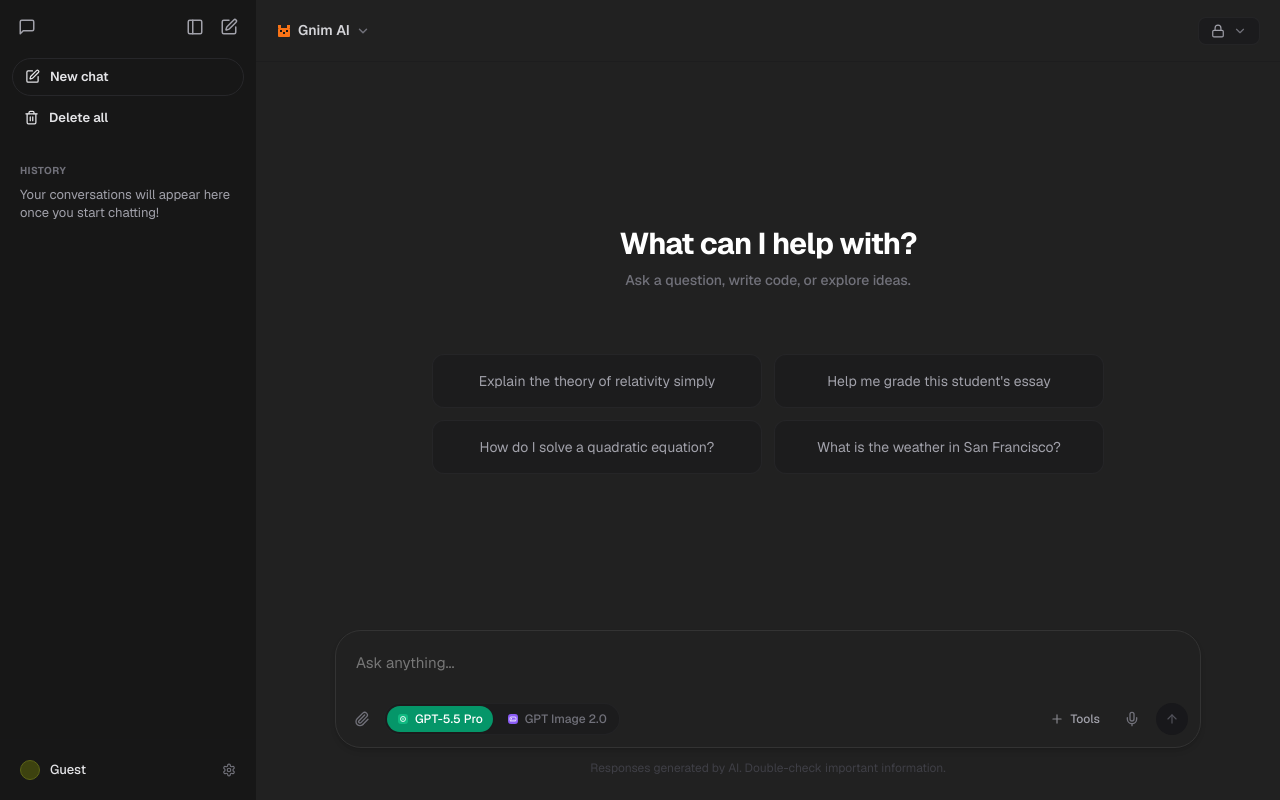
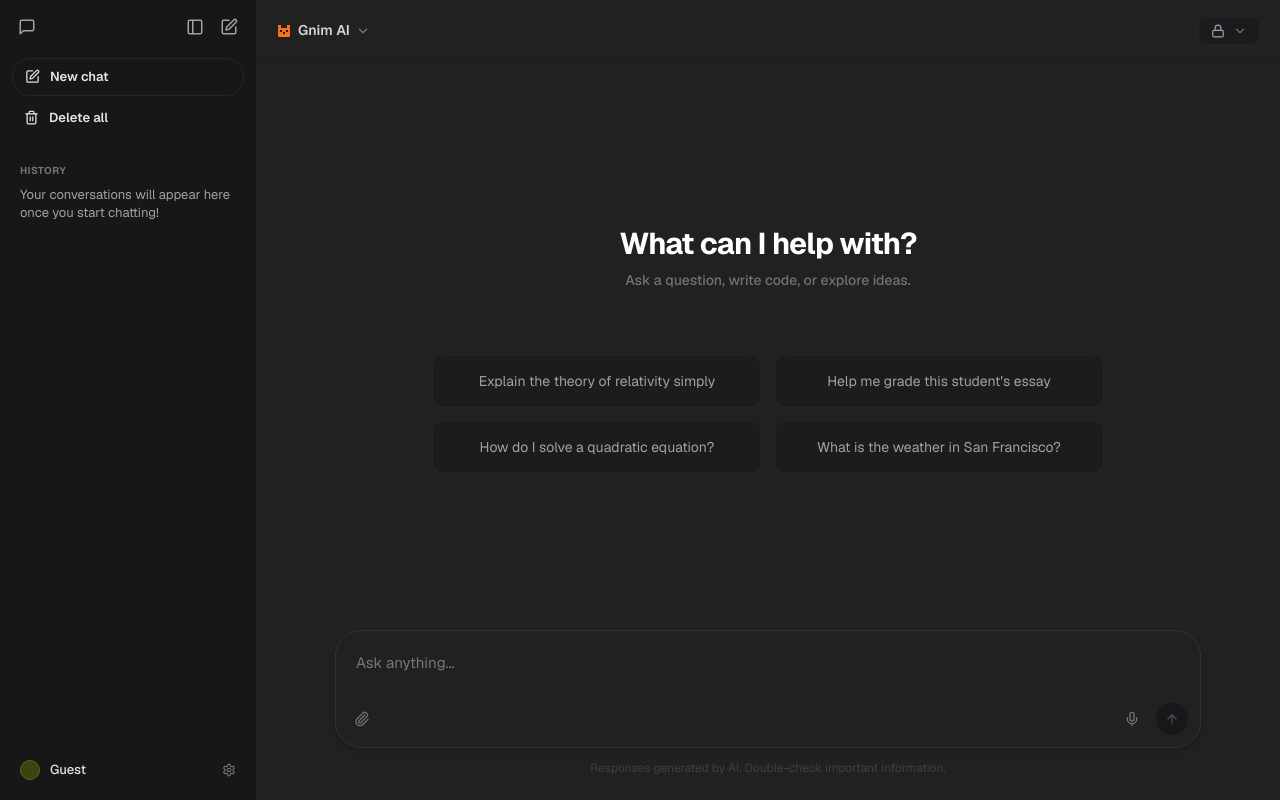
Before and after one commit to CodeCapsule/gnim, a Next.js app: page / in a window 1280 px wide. Built offline with nearby package versions, Linux system fonts and the light colour scheme.

Commit message:
ui: remove mode selector and tools dropdown from chat input action bar

```diff
--- a/src/components/ChatWindow.tsx
+++ b/src/components/ChatWindow.tsx
@@ -1426,7 +1426,6 @@ export default function ChatWindow({ conversation, onUpdate }: Props) {
               {/* Action bar on the bottom */}
               <div className="flex items-center justify-between mt-2">
                 <div className="flex items-center gap-2">
-                  {/* Attachment Clip */}
                   <button
                     type="button"
                     onClick={() => fileInputRef.current?.click()}
@@ -1434,32 +1433,6 @@ export default function ChatWindow({ conversation, onUpdate }: Props) {
                   >
                     <Paperclip size={16} />
                   </button>
-
-                  {/* Mode Selector — Text / Image toggle */}
-                  <div className="flex items-center gap-1 bg-zinc-900/50 border border-zinc-800/60 rounded-full p-0.5">
-                    {MODES.map((mode) => (
-                      <button
-                        key={mode.id}
-                        type="button"
-                        onClick={() => setSelectedMode(mode.id)}
-                        title={mode.description}
-                        className={`flex items-center gap-1.5 px-2.5 py-1 rounded-full text-[12px] font-medium transition-all ${
-                          selectedMode === mode.id
-                            ? mode.id === "image"
-                              ? "bg-violet-600 text-white shadow-sm"
-                              : "bg-emerald-600 text-white shadow-sm"
-                            : "text-zinc-500 hover:text-zinc-300"
-                        }`}
-                      >
-                        {mode.id === "text" ? (
-                          <GptTextIcon className="w-3 h-3" />
-                        ) : (
-                          <GptImageIcon className="w-3 h-3" />
-                        )}
-                        <span>{mode.label}</span>
-                      </button>
-                    ))}
-                  </div>
                 </div>
 
                 {/* Send/Stop Button + remaining counter */}
@@ -1467,7 +1440,7 @@ export default function ChatWindow({ conversation, onUpdate }: Props) {
 
                   {/* Remaining messages pill — show when <= 5 left and not limited */}
                   {!isLimited && remaining <= 5 && (
-                    <div className="flex items-center gap-1 px-2 py-0.5 rounded-full bg-orange-500/10 border border-orange-500/25 text-orange-400 text-[11px] font-medium">
+                    <div className="flex items-center gap-1 px-2 py-0.5 rounded-full bg-orange-500/10 border border-orange-500/25 text-orange-400 text-[11px] font-medium mr-2">
                       <svg width="10" height="10" viewBox="0 0 24 24" fill="none" xmlns="http://www.w3.org/2000/svg">
                         <circle cx="12" cy="12" r="10" stroke="currentColor" strokeWidth="2" />
                         <path d="M12 8v4l3 3" stroke="currentColor" strokeWidth="2" strokeLinecap="round" />
@@ -1475,84 +1448,6 @@ export default function ChatWindow({ conversation, onUpdate }: Props) {
                       {remaining} left
                     </div>
                   )}
-
-                  {/* Capabilities Selector & Dropdown */}
-                  <div className="relative" ref={capDropdownRef}>
-                    <button
-                      type="button"
-                      onClick={() => setCapabilitiesDropdownOpen(!capabilitiesDropdownOpen)}
-                      className="flex items-center gap-1.5 px-2 py-1 rounded-full hover:bg-zinc-800/80 text-[12px] font-medium text-zinc-400 hover:text-zinc-200 transition-all cursor-pointer"
-                    >
-                      <Plus size={14} className="opacity-80" />
-                      <span>Tools</span>
-                    </button>
-
-                    {/* ChatGPT-style Capabilities Menu */}
-                    {capabilitiesDropdownOpen && (
-                      <div className="absolute bottom-full right-0 mb-3 w-[700px] bg-[#000000] border border-zinc-800 rounded-2xl p-0 shadow-[0_0_40px_rgba(0,0,0,0.5)] z-50 overflow-hidden text-[13px]">
-                        {/* Table Header */}
-                        <div className="grid grid-cols-[1fr_2.5fr_2.5fr] gap-6 px-6 py-4 border-b border-zinc-800/80 text-white font-bold text-[13px]">
-                          <div>Capability</div>
-                          <div>What it does</div>
-                          <div>Best for</div>
-                        </div>
-
-                        {/* Row 1: Thinking */}
-                        <button
-                          type="button"
-                          onClick={() => setThinkingEnabled(!thinkingEnabled)}
-                          className="w-full text-left grid grid-cols-[1fr_2.5fr_2.5fr] gap-6 px-6 py-5 border-b border-zinc-800/40 hover:bg-[#111111] transition-colors items-start cursor-pointer group"
-                        >
-                          <div className={`font-semibold flex items-center gap-2 ${thinkingEnabled ? "text-white" : "text-white group-hover:text-zinc-200"}`}>
-                            <Brain size={14} className={thinkingEnabled ? "text-[#fff]" : "text-zinc-400"} />
-                            Thinking
-                          </div>
-                          <div className="text-zinc-400 pr-4 leading-relaxed">
-                            Uses more internal reasoning time to analyze, plan, compare, and solve complex problems using its existing knowledge
-                          </div>
-                          <div className="text-zinc-400 pr-4 leading-relaxed">
-                            Math, coding, strategy, business plans, debugging, analyzing documents, difficult questions
-                          </div>
-                        </button>
-
-                        {/* Row 2: Web Search */}
-                        <button
-                          type="button"
-                          onClick={() => setWebSearchEnabled(!webSearchEnabled)}
-                          className="w-full text-left grid grid-cols-[1fr_2.5fr_2.5fr] gap-6 px-6 py-5 border-b border-zinc-800/40 hover:bg-[#111111] transition-colors items-start cursor-pointer group"
-                        >
-                          <div className={`font-semibold flex items-center gap-2 ${webSearchEnabled ? "text-[#3b82f6]" : "text-white group-hover:text-zinc-200"}`}>
-                            <Globe size={14} className={webSearchEnabled ? "text-[#3b82f6]" : "text-blue-400"} />
-                            Web Search
-                          </div>
-                          <div className="text-zinc-400 pr-4 leading-relaxed">
-                            Searches the live internet for up-to-date information and summarizes relevant sources
-                          </div>
-                          <div className="text-zinc-400 pr-4 leading-relaxed">
-                            Latest news, current events, prices, product availability, laws/policies, recent updates
-                          </div>
-                        </button>
-
-                        {/* Row 3: Deep Research */}
-                        <button
-                          type="button"
-                          onClick={() => setDeepResearchEnabled(!deepResearchEnabled)}
-                          className="w-full text-left grid grid-cols-[1fr_2.5fr_2.5fr] gap-6 px-6 py-5 hover:bg-[#111111] transition-colors items-start cursor-pointer group"
-                        >
-                          <div className={`font-semibold flex items-center gap-2 ${deepResearchEnabled ? "text-[#a855f7]" : "text-white group-hover:text-zinc-200"}`}>
-                            <FlaskConical size={14} className={deepResearchEnabled ? "text-[#a855f7]" : "text-[#a855f7]"} />
-                            Deep Research
-                          </div>
-                          <div className="text-zinc-400 pr-4 leading-relaxed">
-                            Performs a much more extensive investigation, checking many sources, comparing information, and producing a detailed report
-                          </div>
-                          <div className="text-zinc-400 pr-4 leading-relaxed">
-                            Thesis writing, market analysis, scientific topics, technology research, long reports, decision-making
-                          </div>
-                        </button>
-                      </div>
-                    )}
-                </div>
 
                   <button
                     type="button"
```
Also changed, not shown: .rate-limits.json.
